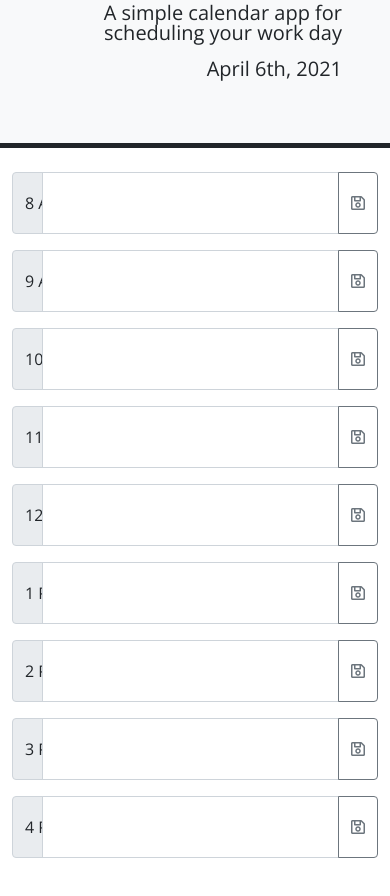
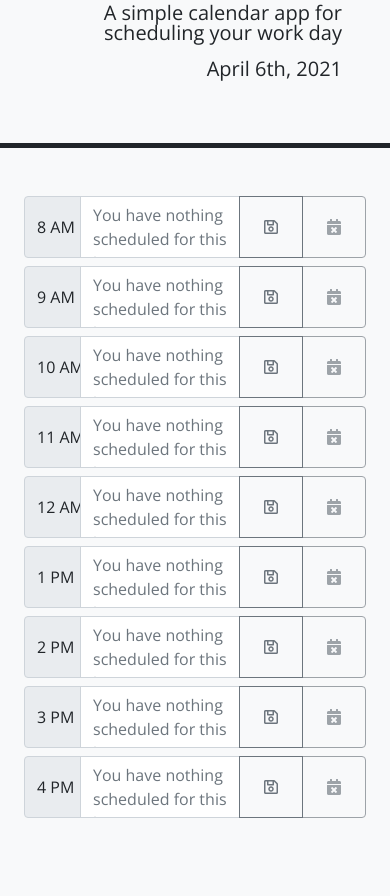
Before and after one commit to luketeal/Day-Planner, a plain HTML site: page index.html in a window 390 px wide. Shown: the part 142-1038 px from the top of the page. Before the commit the page ends 1016 px from the top, so only its background shows below. Drawn offline with nearby package versions, Linux system fonts and the light colour scheme.

Commit message:
styled width to be more responsive added placeholder text added delete buttons pseudo coded javascript

```diff
--- a/assets/js/script.js
+++ b/assets/js/script.js
@@ -1,3 +1,20 @@
+// jquery selector for all save buttons
+// jquery selector for all text areas - generates an array
+// jquery selector for all delete buttons
 
+// load date to header
+$("#currentDay").text(moment().format('MMMM Do, YYYY'));
 
-$("#currentDay").text(moment().format('MMMM Do, YYYY'));
+// jquery event listener for the save button
+// get the value of all the text areas and save to an array and save the array to local storage
+
+// jquery event listener for the delete buttons
+// nav to the closest text area and remove content
+// get the value of all the text areas and save to an array and save the array to local storage
+
+// on page load compare current time with the value of each span
+// if the time has passed, assign background color of next text area to gray
+// if the time is in the future, assign the background color to beg green
+// if the time now, assign the color to be yellow
+
+// considerations - the delete button should be disabled unless there is some thing in the text area.
--- a/index.html
+++ b/index.html
@@ -1,37 +1,28 @@
 <!DOCTYPE html>
 <html lang="en">
+
 <head>
   <meta charset="UTF-8" />
   <meta name="viewport" content="width=device-width, initial-scale=1.0" />
   <meta http-equiv="X-UA-Compatible" content="ie=edge" />
 
   <!-- Bootstrap 5 css link -->
-    <link
-      href="https://cdn.jsdelivr.net/npm/bootstrap@5.0.0-beta3/dist/css/bootstrap.min.css"
-        rel="stylesheet"
-        integrity="sha384-eOJMYsd53ii+scO/bJGFsiCZc+5NDVN2yr8+0RDqr0Ql0h+rP48ckxlpbzKgwra6"
-        crossorigin="anonymous"
-    />
+  <link href="https://cdn.jsdelivr.net/npm/bootstrap@5.0.0-beta3/dist/css/bootstrap.min.css" rel="stylesheet"
+    integrity="sha384-eOJMYsd53ii+scO/bJGFsiCZc+5NDVN2yr8+0RDqr0Ql0h+rP48ckxlpbzKgwra6" crossorigin="anonymous" />
 
+  <!-- font awesome stylesheet for icons -->
+  <link rel="stylesheet" href="https://use.fontawesome.com/releases/v5.8.1/css/all.css"
+    integrity="sha384-50oBUHEmvpQ+1lW4y57PTFmhCaXp0ML5d60M1M7uH2+nqUivzIebhndOJK28anvf" crossorigin="anonymous" />
 
-    <link
-      rel="stylesheet"
-      href="https://use.fontawesome.com/releases/v5.8.1/css/all.css"
-      integrity="sha384-50oBUHEmvpQ+1lW4y57PTFmhCaXp0ML5d60M1M7uH2+nqUivzIebhndOJK28anvf"
-      crossorigin="anonymous"
-    />
-    <link
-      href="https://fonts.googleapis.com/css?family=Open+Sans&display=swap"
-      rel="stylesheet"
-    />
+  <!-- load google fonts -->
+  <link href="https://fonts.googleapis.com/css?family=Open+Sans&display=swap" rel="stylesheet" />
 
+  <!-- load project stylesheet -->
   <link rel="stylesheet" href="./assets/css/style.css" />
 
-    <script
-    src="https://code.jquery.com/jquery-3.5.1.min.js"
-    integrity="sha256-9/aliU8dGd2tb6OSsuzixeV4y/faTqgFtohetphbbj0="
-    crossorigin="anonymous"
-  ></script>
+  <!-- JQuery Library -->
+  <script src="https://code.jquery.com/jquery-3.5.1.min.js"
+    integrity="sha256-9/aliU8dGd2tb6OSsuzixeV4y/faTqgFtohetphbbj0=" crossorigin="anonymous"></script>
 
   <!--load moment  -->
   <script src="https://cdnjs.cloudflare.com/ajax/libs/moment.js/2.24.0/moment.min.js"></script>
@@ -40,69 +31,77 @@
 </head>
 
 <body>
-    <header class="container-fluid p-5 mb-4 bg-light text-end border-bottom border-dark border-5">
+  <header class="container-fluid p-5 bg-light text-end border-bottom border-dark border-5">
     <h1 class="display-3">Work Day Scheduler</h1>
     <p class="lead">A simple calendar app for scheduling your work day</p>
     <p id="currentDay" class="lead"></p>
   </header>
-    <div class="container">
-      <!-- Timeblocks go here -->
-      <div class="input-group mb-3">
-        <span class="input-group-text col-1">8 AM</span>
-        <textarea class="form-control" aria-label="With textarea"></textarea>
-        <button class="btn btn-outline-secondary" type="button"><i class="far fa-save"></i></button>
+  <div class="container-fluid py-5 bg-light min-vh-100">
+    <div class="container-sm">
+      <div class="input-group mb-2">
+        <span class="input-group-text col-2 col-lg-1">8 AM</span>
+        <textarea class="form-control" aria-label="With textarea" placeholder="You have nothing scheduled for this hour"></textarea>
+        <button class="btn btn-outline-secondary px-4" type="button"><i class="far fa-save"></i></button>
+        <button class="btn btn-outline-secondary px-4 disabled" type="button"><i class="fas fa-calendar-times"></i></button>
       </div>
-      <div class="input-group mb-3">
-        <span class="input-group-text col-1">9 AM</span>
-        <textarea class="form-control" aria-label="With textarea"></textarea>
-        <button class="btn btn-outline-secondary" type="button"><i class="far fa-save"></i></button>
+      <div class="input-group mb-2">
+        <span class="input-group-text col-2 col-lg-1">9 AM</span>
+        <textarea class="form-control" aria-label="With textarea" placeholder="You have nothing scheduled for this hour"></textarea>
+        <button class="btn btn-outline-secondary px-4" type="button"><i class="far fa-save"></i></button>
+        <button class="btn btn-outline-secondary px-4 disabled" type="button"><i class="fas fa-calendar-times"></i></button>
       </div>
-      <div class="input-group mb-3">
-        <span class="input-group-text col-1">10 AM</span>
-        <textarea class="form-control" aria-label="With textarea"></textarea>
-        <button class="btn btn-outline-secondary" type="button"><i class="far fa-save"></i></button>
+      <div class="input-group mb-2">
+        <span class="input-group-text col-2 col-lg-1">10 AM</span>
+        <textarea class="form-control" aria-label="With textarea" placeholder="You have nothing scheduled for this hour"></textarea>
+        <button class="btn btn-outline-secondary px-4" type="button"><i class="far fa-save"></i></button>
+        <button class="btn btn-outline-secondary px-4 disabled" type="button"><i class="fas fa-calendar-times"></i></button>
       </div>
-      <div class="input-group mb-3">
-        <span class="input-group-text col-1">11 AM</span>
-        <textarea class="form-control" aria-label="With textarea"></textarea>
-        <button class="btn btn-outline-secondary" type="button"><i class="far fa-save"></i></button>
+      <div class="input-group mb-2">
+        <span class="input-group-text col-2 col-lg-1">11 AM</span>
+        <textarea class="form-control" aria-label="With textarea" placeholder="You have nothing scheduled for this hour"></textarea>
+        <button class="btn btn-outline-secondary px-4" type="button"><i class="far fa-save"></i></button>
+        <button class="btn btn-outline-secondary px-4 disabled" type="button"><i class="fas fa-calendar-times"></i></button>
       </div>
-      <div class="input-group mb-3">
-        <span class="input-group-text col-1">12 AM</span>
-        <textarea class="form-control" aria-label="With textarea"></textarea>
-        <button class="btn btn-outline-secondary" type="button"><i class="far fa-save"></i></button>
+      <div class="input-group mb-2">
+        <span class="input-group-text col-2 col-lg-1">12 AM</span>
+        <textarea class="form-control" aria-label="With textarea" placeholder="You have nothing scheduled for this hour"></textarea>
+        <button class="btn btn-outline-secondary px-4" type="button"><i class="far fa-save"></i></button>
+        <button class="btn btn-outline-secondary px-4 disabled" type="button"><i class="fas fa-calendar-times"></i></button>
       </div>
-      <div class="input-group mb-3">
-        <span class="input-group-text col-1">1 PM</span>
-        <textarea class="form-control" aria-label="With textarea"></textarea>
-        <button class="btn btn-outline-secondary" type="button"><i class="far fa-save"></i></button>
+      <div class="input-group mb-2">
+        <span class="input-group-text col-2 col-lg-1">1 PM</span>
+        <textarea class="form-control" aria-label="With textarea" placeholder="You have nothing scheduled for this hour"></textarea>
+        <button class="btn btn-outline-secondary px-4" type="button"><i class="far fa-save"></i></button>
+        <button class="btn btn-outline-secondary px-4 disabled" type="button"><i class="fas fa-calendar-times"></i></button>
       </div>
-      <div class="input-group mb-3">
-        <span class="input-group-text col-1">2 PM</span>
-        <textarea class="form-control" aria-label="With textarea"></textarea>
-        <button class="btn btn-outline-secondary" type="button"><i class="far fa-save"></i></button>
+      <div class="input-group mb-2">
+        <span class="input-group-text col-2 col-lg-1">2 PM</span>
+        <textarea class="form-control" aria-label="With textarea" placeholder="You have nothing scheduled for this hour"></textarea>
+        <button class="btn btn-outline-secondary px-4" type="button"><i class="far fa-save"></i></button>
+        <button class="btn btn-outline-secondary px-4 disabled" type="button"><i class="fas fa-calendar-times"></i></button>
       </div>
-      <div class="input-group mb-3">
-        <span class="input-group-text col-1">3 PM</span>
-        <textarea class="form-control" aria-label="With textarea"></textarea>
-        <button class="btn btn-outline-secondary" type="button"><i class="far fa-save"></i></button>
+      <div class="input-group mb-2">
+        <span class="input-group-text col-2 col-lg-1">3 PM</span>
+        <textarea class="form-control" aria-label="With textarea" placeholder="You have nothing scheduled for this hour"></textarea>
+        <button class="btn btn-outline-secondary px-4" type="button"><i class="far fa-save"></i></button>
+        <button class="btn btn-outline-secondary px-4 disabled" type="button"><i class="fas fa-calendar-times"></i></button>
       </div>
-      <div class="input-group mb-3">
-        <span class="input-group-text col-1">4 PM</span>
-        <textarea class="form-control" aria-label="With textarea"></textarea>
-        <button class="btn btn-outline-secondary" type="button"><i class="far fa-save"></i></button>
+      <div class="input-group mb-2">
+        <span class="input-group-text col-2 col-lg-1">4 PM</span>
+        <textarea class="form-control" aria-label="With textarea" placeholder="You have nothing scheduled for this hour"></textarea>
+        <button class="btn btn-outline-secondary px-4" type="button"><i class="far fa-save"></i></button>
+        <button class="btn btn-outline-secondary px-4 disabled" type="button"><i class="fas fa-calendar-times"></i></button>
       </div>
-
+    </div>
   </div>
 
   <!-- Bootstrap 5.0 JavaScript File -->
-    <script
-      src="https://cdn.jsdelivr.net/npm/bootstrap@5.0.0-beta3/dist/js/bootstrap.bundle.min.js"
-      integrity="sha384-JEW9xMcG8R+pH31jmWH6WWP0WintQrMb4s7ZOdauHnUtxwoG2vI5DkLtS3qm9Ekf"
-      crossorigin="anonymous"
-      >
+  <script src="https://cdn.jsdelivr.net/npm/bootstrap@5.0.0-beta3/dist/js/bootstrap.bundle.min.js"
+    integrity="sha384-JEW9xMcG8R+pH31jmWH6WWP0WintQrMb4s7ZOdauHnUtxwoG2vI5DkLtS3qm9Ekf" crossorigin="anonymous">
   </script>
 
+  <!-- project JS file -->
   <script src="./assets/js/script.js"></script>
 </body>
+
 </html>
```
Lines whose indentation alone changed are shown as unchanged.
